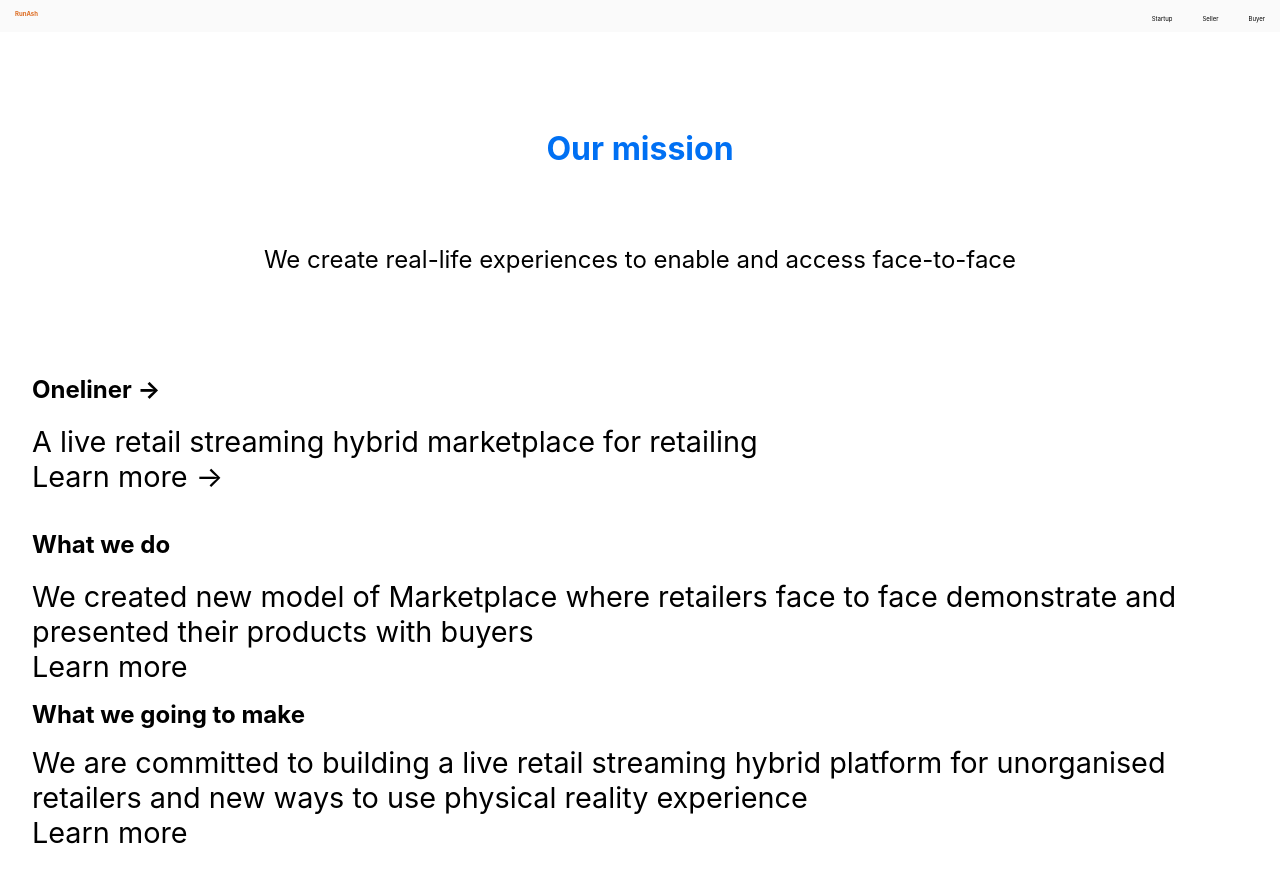
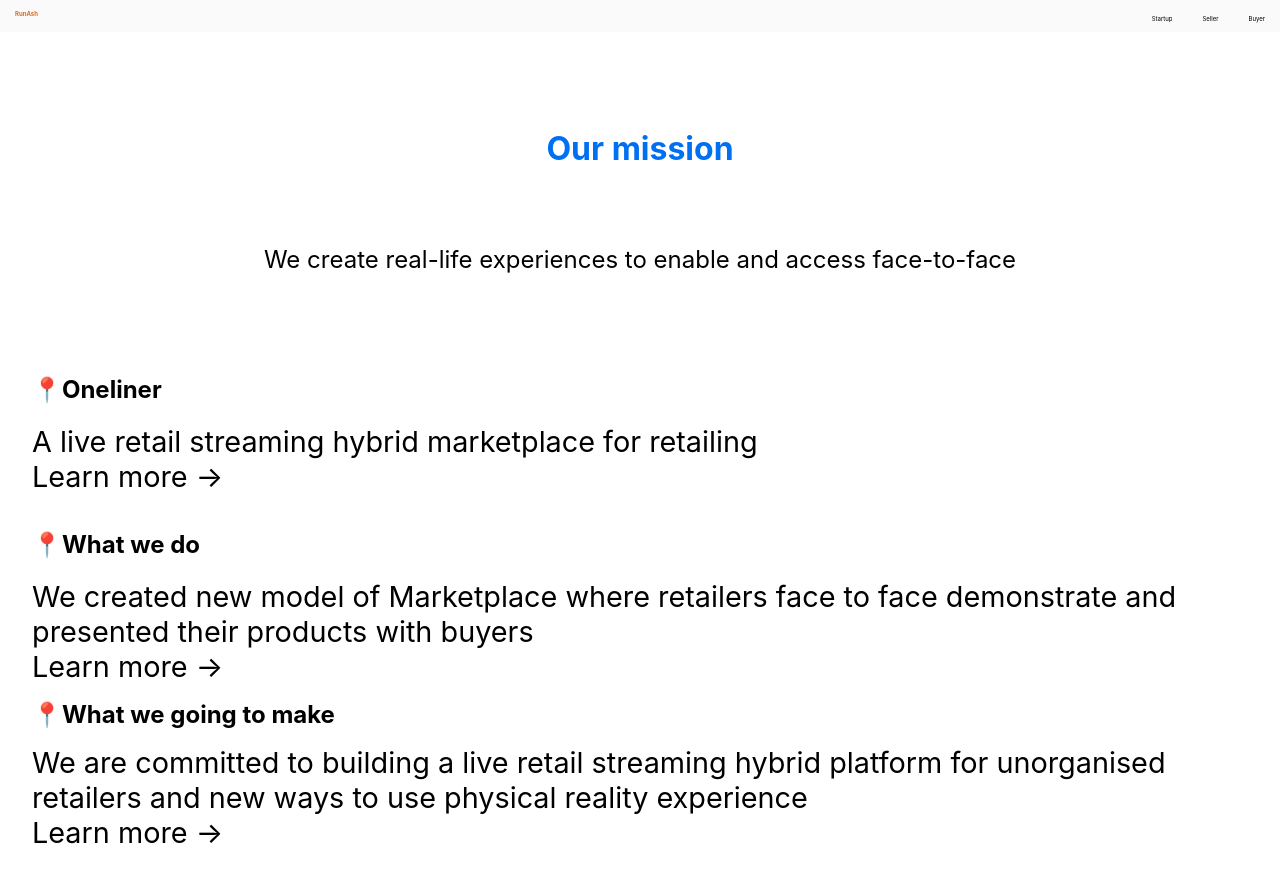
Before and after one commit to rammurmu/next, a Next.js app: page /about in a window 1280 px wide. Shown: the top 882 px of the page. Built offline with nearby package versions, Linux system fonts and the light colour scheme.

Commit message:
Update about.js

```diff
--- a/pages/about.js
+++ b/pages/about.js
@@ -19,12 +19,12 @@ export default function About() {
         <p className={styles.description}>
           We create real-life experiences to enable and access face-to-face
         </p>
-        <h2>Oneliner &rarr;</h2>
+        <h2>📍Oneliner </h2>
         <p>A live retail streaming hybrid marketplace for retailing<br />Learn more &rarr;</p>
-        <h2>What we do </h2>
-        <p>We created new model of Marketplace where retailers face to face demonstrate and presented their products with buyers<br />Learn more</p>
-        <h1>What we going to make</h1>
-        <p>We are committed to building a live retail streaming hybrid platform for unorganised retailers and new ways to use physical reality experience<br />Learn more</p>
+        <h2>📍What we do </h2>
+        <p>We created new model of Marketplace where retailers face to face demonstrate and presented their products with buyers<br />Learn more &rarr;</p>
+        <h1>📍What we going to make</h1>
+        <p>We are committed to building a live retail streaming hybrid platform for unorganised retailers and new ways to use physical reality experience<br />Learn more &rarr;</p>
 
       </main>
       </div>
```
